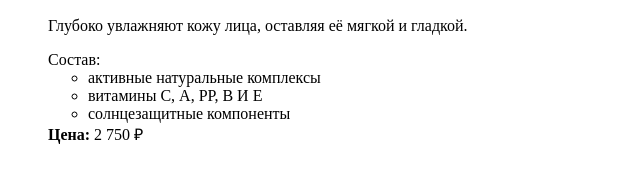
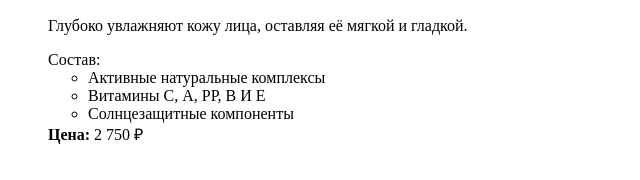
Before and after one commit to Marat-shhdn/muslim_proekt, a plain HTML site: page index.html in a window 1280 px wide. Shown: the part 582-762 px from the top of the page, 0-640 px from the left. Drawn offline with Linux system fonts and the light colour scheme.

Commit message:
(homework №02): added text added index.html

```diff
--- a/index.html
+++ b/index.html
@@ -22,9 +22,9 @@
         <span>Состав:</span>
 
         <ul>
-          <li>активные натуральные комплексы</li>
-          <li>витамины С, А, РР, В И Е</li>
-          <li>солнцезащитные компоненты</li>
+          <li>Активные натуральные комплексы</li>
+          <li>Витамины С, А, РР, В И Е</li>
+          <li>Солнцезащитные компоненты</li>
         </ul>
 
         <b>Цена:</b>
```
